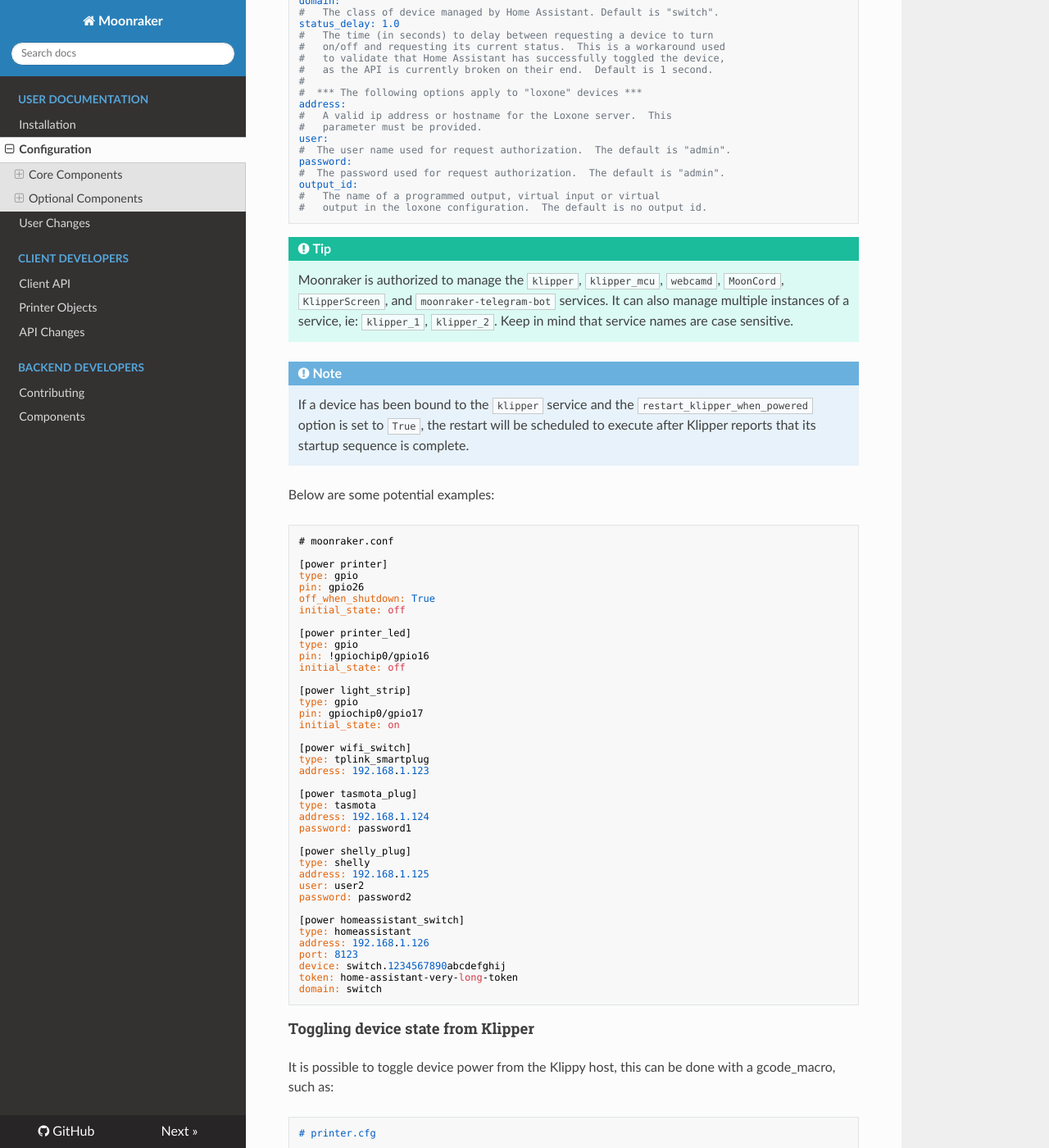
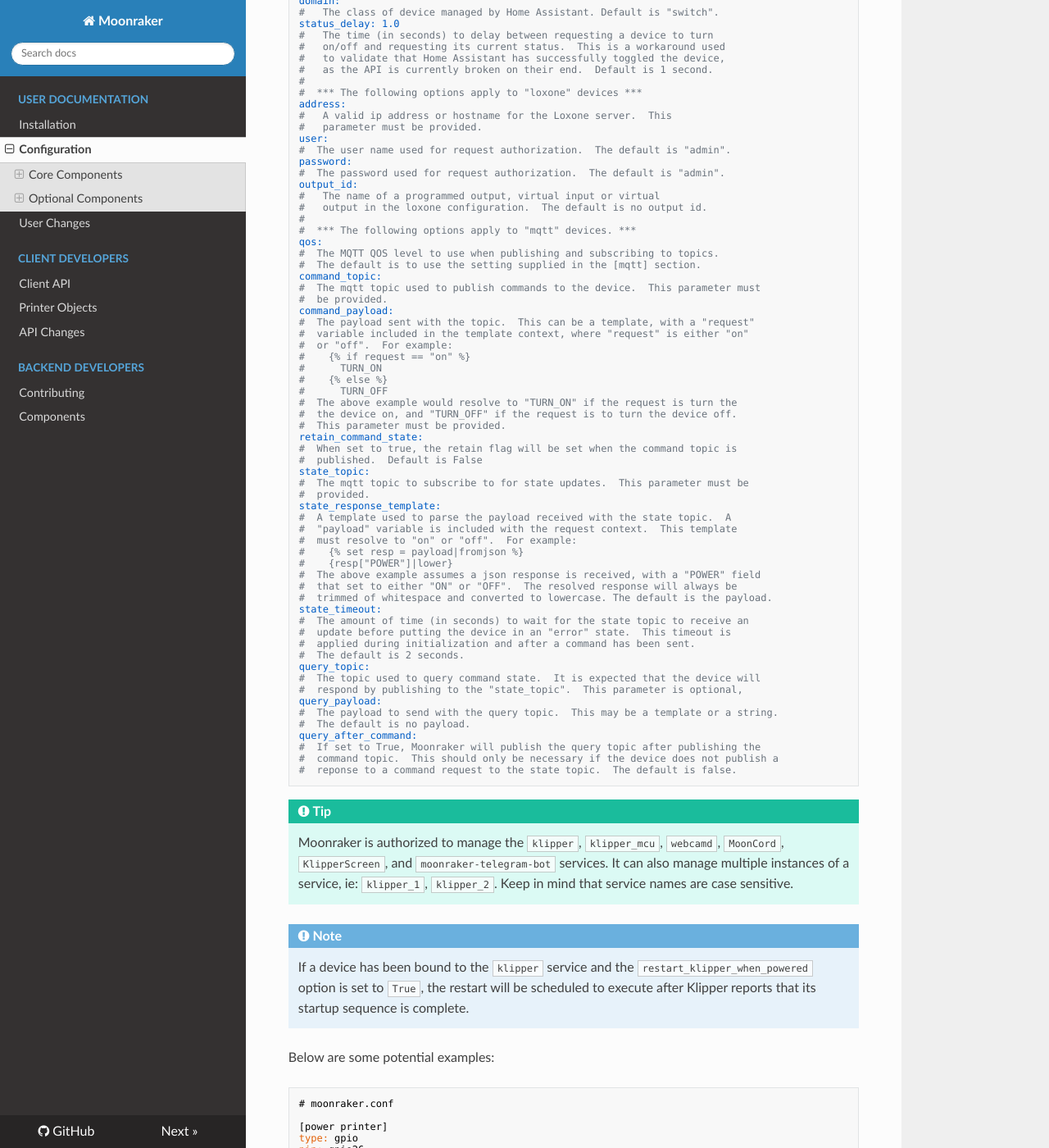
Before and after one commit to Marirossibn/moonraker, an MkDocs documentation site: the page built from docs/configuration.md, in a window 1280 px wide and 1400 px high, scrolled down 6678 px. Shown: the whole window at 82% size. Built offline with MkDocs 1.6.1, drawn with Linux system fonts in a browser that asks for light colours; nearby versions of some CDN libraries.

Commit message:
docs: document mqtt power device configuration
Signed-off-by:  Eric Callahan <arksine.code@gmail.com>

````diff
--- a/docs/configuration.md
+++ b/docs/configuration.md
@@ -431,6 +431,55 @@
 output_id:
 #   The name of a programmed output, virtual input or virtual
 #   output in the loxone configuration.  The default is no output id.
+#
+#  *** The following options apply to "mqtt" devices. ***
+qos:
+#  The MQTT QOS level to use when publishing and subscribing to topics.
+#  The default is to use the setting supplied in the [mqtt] section.
+command_topic:
+#  The mqtt topic used to publish commands to the device.  This parameter must
+#  be provided.
+command_payload:
+#  The payload sent with the topic.  This can be a template, with a "request"
+#  variable included in the template context, where "request" is either "on"
+#  or "off".  For example:
+#    {% if request == "on" %}
+#      TURN_ON
+#    {% else %}
+#      TURN_OFF
+#  The above example would resolve to "TURN_ON" if the request is turn the
+#  the device on, and "TURN_OFF" if the request is to turn the device off.
+#  This parameter must be provided.
+retain_command_state:
+#  When set to true, the retain flag will be set when the command topic is
+#  published.  Default is False
+state_topic:
+#  The mqtt topic to subscribe to for state updates.  This parameter must be
+#  provided.
+state_response_template:
+#  A template used to parse the payload received with the state topic.  A
+#  "payload" variable is included with the request context.  This template
+#  must resolve to "on" or "off".  For example:
+#    {% set resp = payload|fromjson %}
+#    {resp["POWER"]|lower}
+#  The above example assumes a json response is received, with a "POWER" field
+#  that set to either "ON" or "OFF".  The resolved response will always be
+#  trimmed of whitespace and converted to lowercase. The default is the payload.
+state_timeout:
+#  The amount of time (in seconds) to wait for the state topic to receive an
+#  update before putting the device in an "error" state.  This timeout is
+#  applied during initialization and after a command has been sent.
+#  The default is 2 seconds.
+query_topic:
+#  The topic used to query command state.  It is expected that the device will
+#  respond by publishing to the "state_topic".  This parameter is optional,
+query_payload:
+#  The payload to send with the query topic.  This may be a template or a string.
+#  The default is no payload.
+query_after_command:
+#  If set to True, Moonraker will publish the query topic after publishing the
+#  command topic.  This should only be necessary if the device does not publish a
+#  reponse to a command request to the state topic.  The default is false.
 ```
 
 !!! Tip
````
